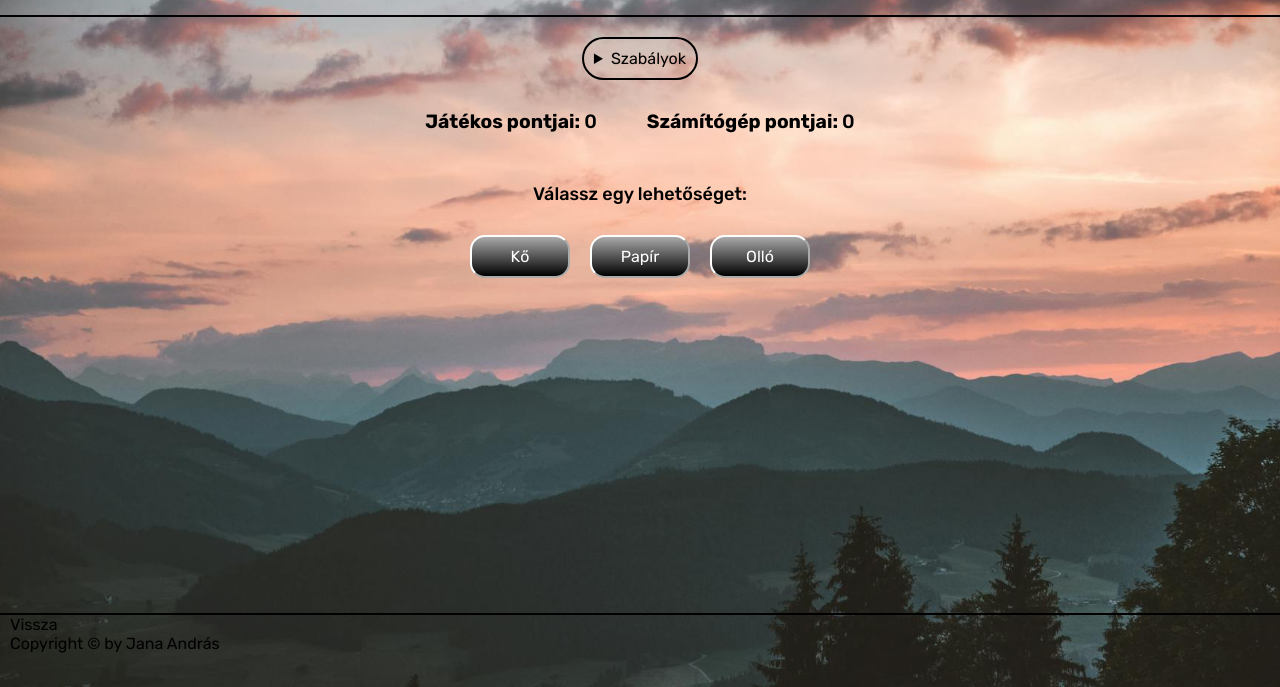
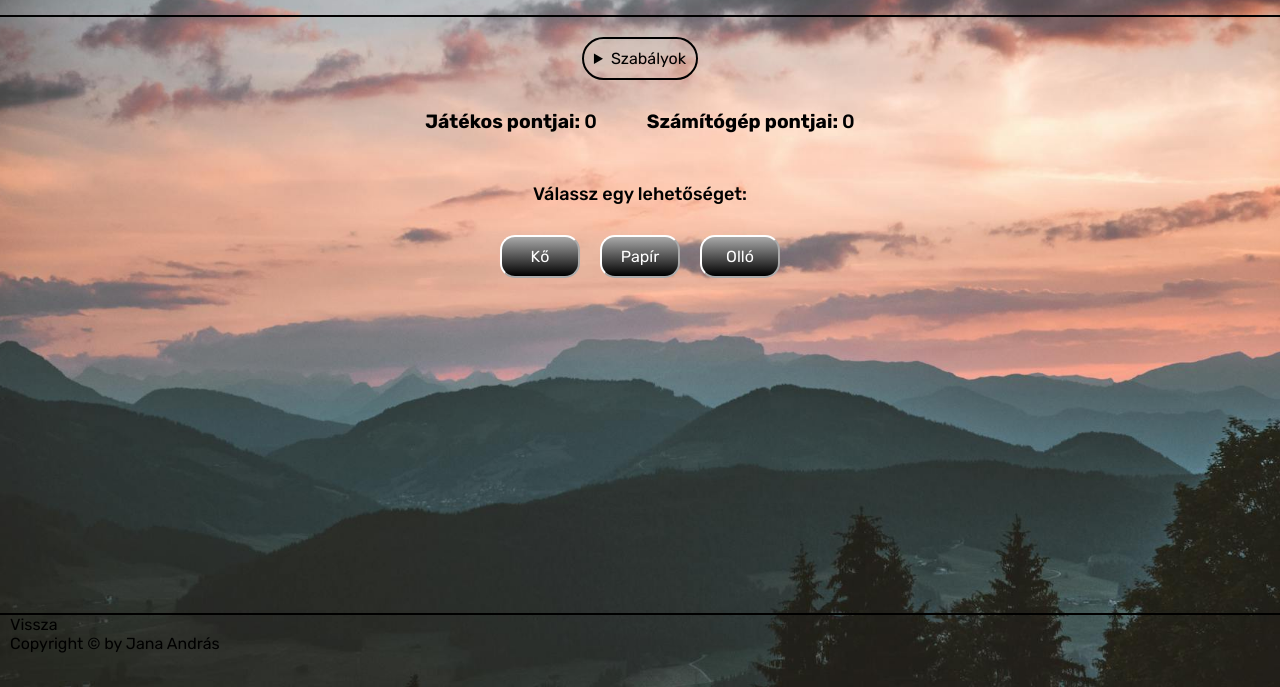
Before and after one commit to VGAisdead/webdev_projektek, a plain HTML site: page public/projects/rock-paper-scissors/rock-paper-scissors.html in a window 1280 px wide. Shown: the part 113-800 px from the top of the page. Drawn offline with Linux system fonts and the light colour scheme.

Commit message:
Update styles.css

```diff
--- a/public/projects/rock-paper-scissors/styles.css
+++ b/public/projects/rock-paper-scissors/styles.css
@@ -61,8 +61,8 @@ a:hover{
     font-size: 16px;
     font-family: Rubik, sans-serif;
     cursor: pointer;
-    min-width: 100px;
-    max-width: 150px;
+    min-width: 80px;
+    max-width: 120px;
     margin: 10px;
     color: white;
     background-color: black;
```
